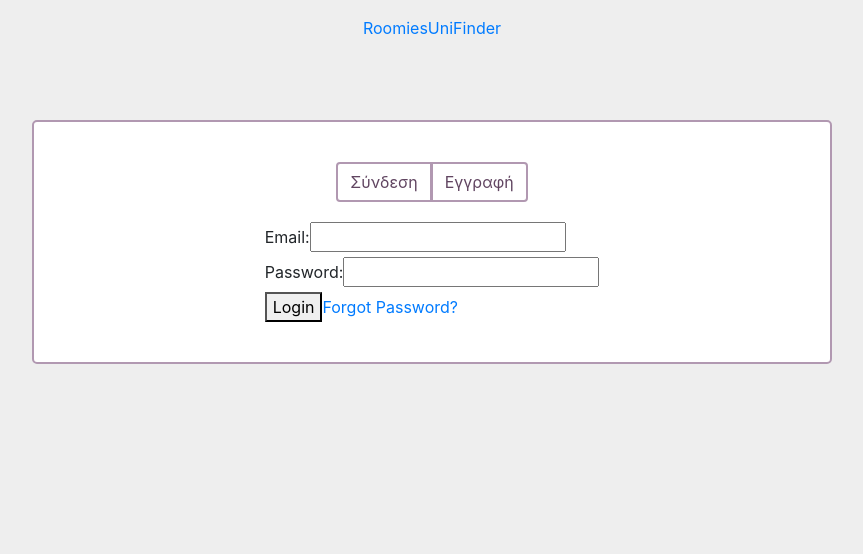
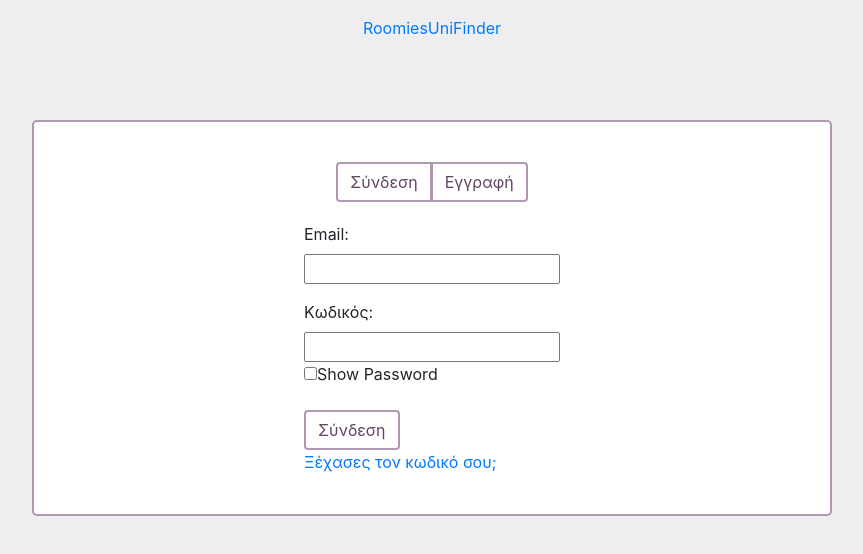
Before and after one commit to Giotanna/Room, a React (Create React App) app in the folder client/: page / in a window 1280 px wide. Shown: the top 554 px of the page, without its empty margins (208-1071 px from the left). Built offline with nearby package versions, Linux system fonts and the light colour scheme.

Commit message:
login message

```diff
--- a/client/src/components/LoginForm.js
+++ b/client/src/components/LoginForm.js
@@ -3,6 +3,9 @@ import React, { Fragment, useState } from "react";
 const LoginForm = () => {
   const [email, setEmail] = useState("");
   const [password, setPassword] = useState("");
+  const [showPassword, setShowPassword] = useState(false);
+  const [errorMessage, setErrorMessage] = useState("");
+  //const [userData, setUserData] = useState(null);
 
   const handleEmailChange = (e) => {
     setEmail(e.target.value);
@@ -10,6 +13,10 @@ const LoginForm = () => {
 
   const handlePasswordChange = (e) => {
     setPassword(e.target.value);
+  };
+
+  const handleShowPasswordChange = (e) => {
+    setShowPassword(e.target.checked);
   };
 
   const getUser = async (email, password) => {
@@ -21,20 +28,28 @@ const LoginForm = () => {
         },
         body: JSON.stringify({ email, password }),
       });
+
+      if (response.ok) {
         const jsonData = await response.json();
+        //setUserData(jsonData);                          **** keep data user logged in
+        console.log(jsonData);
 
-      console.log(jsonData);
-    } catch (err) {
-      console.error(err);
+      } else if (response.status === 401) {
+        setErrorMessage("Invalid email or password");
+
+      } else {
+        throw new Error("Login failed");
+      }
+    } catch (error) {
+      setErrorMessage("Login failed");
+      console.log(error);
     }
   };
 
+
   const handleSubmit = (e) => {
     e.preventDefault();
-    // Perform login logic here
-
-    console.log("Email:", email);
-    console.log("Password:", password);
+    getUser(email, password);
   };
 
   const handleForgotPassword = () => {
@@ -44,8 +59,12 @@ const LoginForm = () => {
 
   return (
     <form onSubmit={handleSubmit}>
-      <div>
-        <label htmlFor="email">Email:</label>
+       {errorMessage && <p className="error-message">{errorMessage}</p>}
+      <div className="mb-3">
+        <label htmlFor="email" className="form-label">
+          Email:
+        </label>
+        <div className="email-input">
         <input
           type="email"
           id="email"
@@ -53,20 +72,40 @@ const LoginForm = () => {
           onChange={handleEmailChange}
         />
         </div>
-      <div>
-        <label htmlFor="password">Password:</label>
+      </div>
+      <div className="mb-3">
+        <label htmlFor="password" className="form-label">
+          Κωδικός:
+        </label>
+        <div className="password-input">
           <input
-          type="password"
+            type={showPassword ? "text" : "password"}
             id="password"
             value={password}
             onChange={handlePasswordChange}
           />
+          <div>
+          <input
+            type="checkbox"
+            id="show-password"
+            checked={showPassword}
+            onChange={handleShowPasswordChange}
+          />
+
+          <label htmlFor="show-password">Show Password</label>
           </div>
-      <button type="submit">Login</button>
+        </div>
+      </div>
+      <button type="submit" className="btn">
+        Σύνδεση
+      </button>
+      <div>
       <a href="#" onClick={handleForgotPassword}>
-        Forgot Password?
+        Ξέχασες τον κωδικό σου;
       </a>
+      </div>
     </form>
+
   );
 };
 
```
Also changed, not shown: 1 other file (tests, documents, lock files or other folders). Lines whose indentation alone changed are shown as unchanged.
